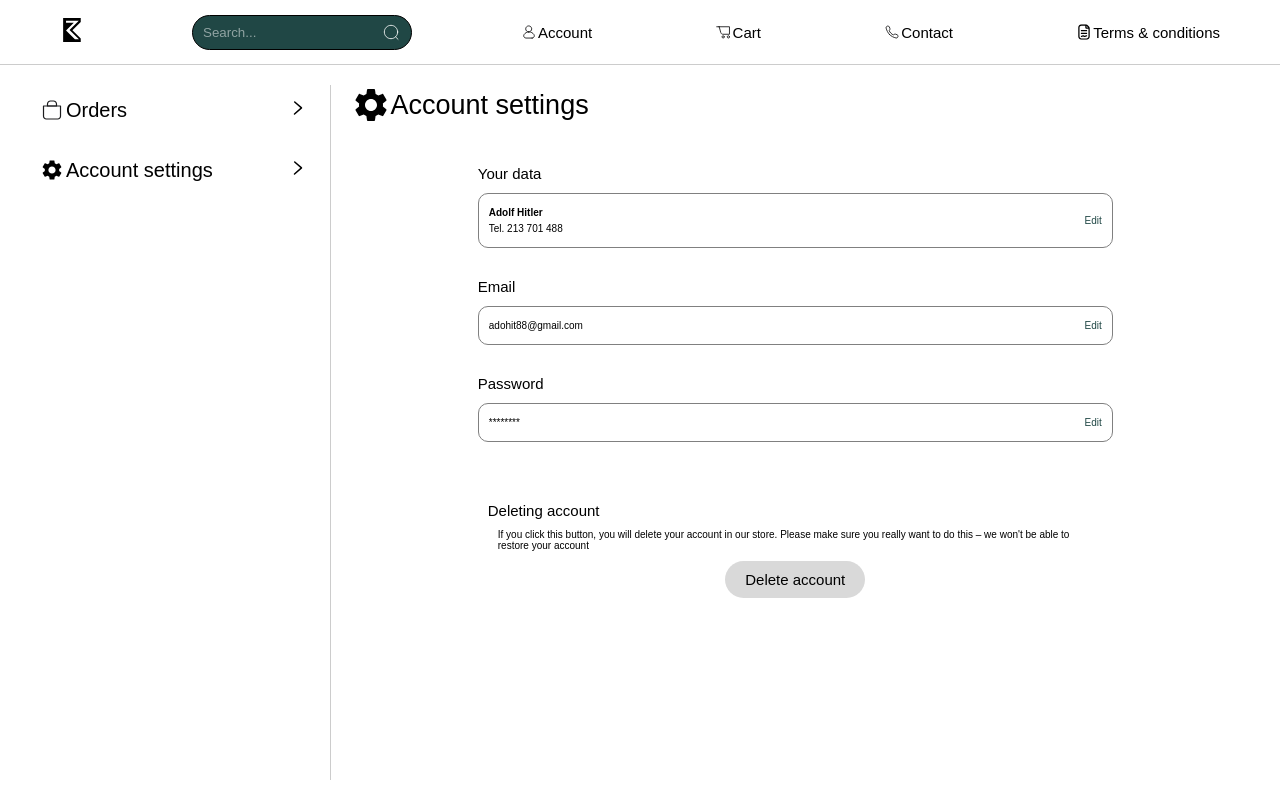
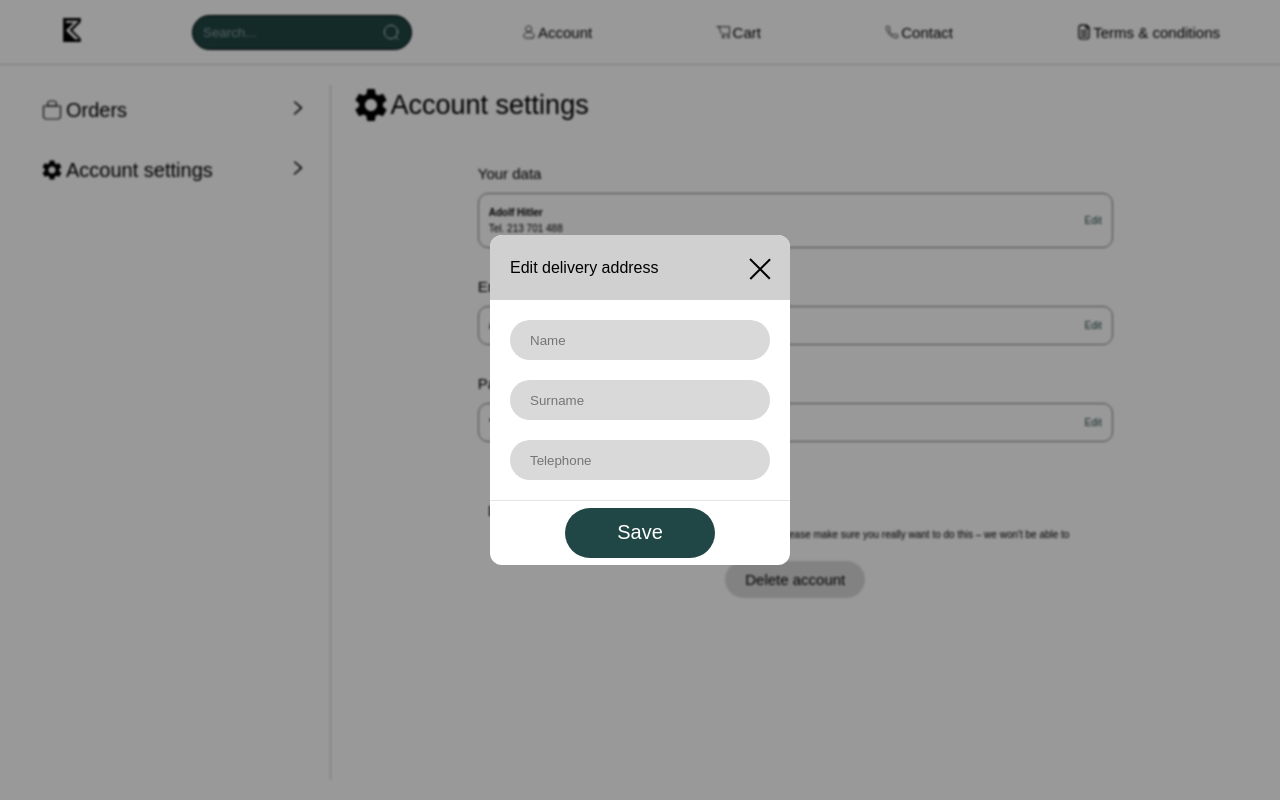
Before and after one commit to Zaluskyy/ecommerce, a Next.js app: page /account in a window 1280 px wide. Built offline with nearby package versions, Linux system fonts and the light colour scheme; a web font is replaced by a local one.

Commit message:
added universal popup component for mobile nad desktop

```diff
--- a/src/app/UI/AnimationVariants.tsx
+++ b/src/app/UI/AnimationVariants.tsx
@@ -60,14 +60,20 @@ export const popUpDesktopAnimation = {
 export const popUpMobileAnimation = {
     hidden: {
         scale: 0,
+        x: 0,
+        y: 0,
         opacity: 0
     },
     visible: {
         scale: 1,
+        x: 0,
+        y: 0,
         opacity: 1
     },
     exit: {
         scale: 0,
+        x: 0,
+        y: 0,
         opacity: 0
     }
 }
--- a/src/app/account/page.tsx
+++ b/src/app/account/page.tsx
@@ -6,7 +6,7 @@ import Image from 'next/image';
 
 import Login from './Login';
 import Register from './Register';
-import Account from './Account';
+import Dashboard from './Dashboard';
 import Orders from './Orders';
 import AccountSettings from './AccountSettings';
 
@@ -17,12 +17,47 @@ import arrowIcon from '../../../public/img/icon/arrow.svg'
 
 import EcommerceContext from '../store/context';
 
+import { AnimatePresence } from 'framer-motion';
+
+import EditDataPopUp from '../components/EditDataPopUp'
+import { adressSchema, changePrimaryData } from '../components/Schema';
+
 export default function Page(){
 
     const context = useContext(EcommerceContext)
     const { mobile, loginOrRegister, setLoginOrRegister, isAuth } = context
 
     const [accountDashboard, setAccountDashboard] = useState<"ORDERS"|"SETTINGS"|"">("")
+
+    const [editData, setEditData] = useState<boolean>(true)
+
+    const edit = {
+        data: {
+            initVal: {
+                name: '',
+                surname: '',
+                telephone: '',
+            },
+            schema: changePrimaryData,
+            inputs: [
+                {
+                    placeholder: "Name",
+                    type: "text",
+                    name: "name",
+                },
+                {
+                    placeholder: "Surname",
+                    type: "text",
+                    name: "surname",
+                },
+                {
+                    placeholder: "Telephone",
+                    type: "text",
+                    name: "telephone",
+                },
+            ]
+        }
+    }
 
     const getTitle = ()=>{
         if(!isAuth) {
@@ -97,7 +132,7 @@ export default function Page(){
             }
 
             {isAuth&&mobile&&accountDashboard==''&&
-            <Account setAccountDashboard={setAccountDashboard} />
+            <Dashboard setAccountDashboard={setAccountDashboard} />
             }
             {isAuth&&mobile&&accountDashboard=='ORDERS'&&
             <Orders/>
@@ -108,7 +143,7 @@ export default function Page(){
 
             {!mobile&&isAuth&&
             <>
-            <Account setAccountDashboard={setAccountDashboard} />
+            <Dashboard setAccountDashboard={setAccountDashboard} />
             <div className={style.line}/>
             <div className={style.desktopRightContainer}>
                 <div className={style.title}>
@@ -122,7 +157,19 @@ export default function Page(){
             </>
             }
 
+            <AnimatePresence
+            mode='wait'>
 
+                {editData&&
+                    <EditDataPopUp
+                    setEditData={setEditData}
+                    initialValues={edit.data.initVal}
+                    validationSchema={edit.data.schema}
+                    inputs={edit.data.inputs}
+                    />
+                }
+
+            </AnimatePresence>
 
         </div>
     )
--- a/src/app/account/style/Account.module.scss
+++ b/src/app/account/style/Dashboard.module.scss
@@ -1,4 +1,4 @@
-.Account{
+.Dashboard{
     width: 100%;
     padding: 0 20px;
 
@@ -39,7 +39,7 @@
 }
 
 @media (min-width: 768px){
-    .Account{
+    .Dashboard{
         width: 310px;
     }
 }
--- /dev/null
+++ b/src/app/components/EditDataPopUp.tsx
@@ -0,0 +1,119 @@
+import React, { FC, useContext, useEffect } from 'react';
+import style from './styles/EditDataPopUp.module.scss';
+
+import { Field, Form, Formik } from 'formik'
+import * as yup from 'yup';
+
+import { motion } from 'framer-motion'
+
+import { popUpDesktopAnimation, popUpMobileAnimation } from '../UI/AnimationVariants'
+import EcommerceContext from '../store/context';
+
+interface InputItem {
+    placeholder: string;
+    type: string;
+    name: string;
+}
+
+interface EditDataPopUpProps{
+    setEditData: React.Dispatch<React.SetStateAction<boolean>>,
+    initialValues: Record<string, string>,
+    validationSchema: yup.ObjectSchema<any>;
+    inputs: InputItem[],
+}
+
+const EditDataPopUp: FC<EditDataPopUpProps> = ({setEditData, initialValues, validationSchema, inputs}) => {
+
+    const context = useContext(EcommerceContext)
+    const {mobile} = context
+
+    useEffect(()=>{
+        window.scrollTo({
+            top: 0,
+            behavior: 'smooth',
+          })
+    }, [])
+
+    useEffect(()=>{
+        document.body.style.overflow = 'hidden'
+        return()=>{
+            document.body.style.overflow = 'auto';
+        }
+    }, [])
+
+
+    const handleSave = ()=>{
+        // add data to base
+        // setChangeRecipientsData(false)
+    }
+
+    const handleExit = ()=>{
+        setEditData(false)
+    }
+
+    return(
+        <>
+            <motion.div
+            variants={mobile?popUpMobileAnimation: popUpDesktopAnimation}
+            initial="hidden"
+            animate="visible"
+            exit="exit"
+            className={style.EditDataPopUp}
+            >
+                <div className={style.topBar}>
+                    <span>Edit delivery address</span>
+                    <motion.div
+                    className={style.exit}
+                    onClick={handleExit}
+
+                    initial="hidden"
+                    animate="visible"
+                    exit="exit"
+                    >
+                        <div/>
+                        <div/>
+                    </motion.div>
+                </div>
+                <Formik
+                initialValues={initialValues}
+                validationSchema={validationSchema}
+                onSubmit={handleSave}
+                >
+                    {({ errors, touched }) => (
+                    <Form>
+                        {
+                            inputs.map((item, index)=>{
+                                return (
+                                    <div key={index}>
+                                        <Field
+                                        placeholder={item.placeholder}
+                                        type={item.type}
+                                        name={item.name}
+                                        className={errors[item.name]&&touched[item.name]&&style.errorInput}
+                                        />
+                                        <div className={style.errorContainer}>
+                                            {errors[item.name]&&touched[item.name]&&<span className={style.error}>{errors[item.name]}</span>}
+                                        </div>
+                                    </div>
+                                )
+                            })
+                        }
+
+                        <button type="submit" >Save</button>
+                    </Form>
+                )}
+
+                </Formik>
+                <div className={style.buttonContainer}/>
+            </motion.div>
+            <motion.div
+            onClick={handleExit}
+            initial={{opacity: 0}}
+            animate={{opacity: 1}}
+            exit={{opacity: 0}}
+            className={style.background}/>
+        </>
+    )
+}
+
+export default EditDataPopUp
--- a/src/app/components/Schema.tsx
+++ b/src/app/components/Schema.tsx
@@ -16,7 +16,7 @@ export const registerSchema = yup.object().shape({
         .required("Required"),
     confirmPassword: yup
         .string()
-         .oneOf([yup.ref('password')], "Passwords must match")
+        .oneOf([yup.ref('password')], "Passwords must match")
         .required("Required")
 })
 
@@ -60,3 +60,48 @@ export const forgotPassword = yup.object().shape({
         .email("Please enter a valid email")
         .required("Required"),
 })
+
+
+
+
+
+export const changePrimaryData = yup.object().shape({
+    name: yup
+        .string()
+        .required("Required"),
+    surname: yup
+        .string()
+        .required("Required"),
+    telephone: yup
+        .number()
+        .required("Require"),
+})
+
+export const changeEmail = yup.object().shape({
+    currentEmail: yup
+        .string()
+        .email("Please enter a valid email")
+        .required("Required"),
+    newEmail: yup
+        .string()
+        .email("Please enter a valid email")
+        .required("Required"),
+    confirmNewEmail: yup
+        .string()
+        .oneOf([yup.ref('newEmail')], "Emails must match")
+        .required("Required")
+})
+
+export const changePassword = yup.object().shape({
+    currentPassword: yup
+        .string()
+        .required("Required"),
+    newPassword: yup
+        .string()
+        .matches(passwordRules, {message: "Your password have to include at least 1 lower case letter, 1 uppercase letter, 1 numerical digit and one special character"})
+        .required("Required"),
+    confirmNewPassword: yup
+        .string()
+        .oneOf([yup.ref('newPassword')], "Passwords must match")
+        .required("Required")
+})
--- /dev/null
+++ b/src/app/components/styles/EditDataPopUp.module.scss
@@ -0,0 +1,130 @@
+@import '../../variables.scss';
+
+$topBarHeight: 65px;
+$bottomBarHeight: 65px;
+
+.EditDataPopUp{
+    width: 100vw;
+    height: 100vh;
+    height: 100dvh;
+    position: absolute;
+    left: 0;
+    top: 0;
+    z-index: 101;
+    background-color: white;
+    border-radius: 12px;
+
+    .topBar{
+        width: 100%;
+        height: $topBarHeight;
+        display: flex;
+        justify-content: space-between;
+        padding: 20px;
+        align-items: center;
+        background-color: #d0d0d0;
+
+        .exit{
+            cursor: pointer;
+            width: 20px;
+            height: 20px;
+            position: relative;
+
+            div{
+                position: absolute;
+                width: 28.3px;
+                height: 2px;
+                background-color: black;
+            }
+            div:nth-child(1){
+                transform-origin: right;
+                right: 0;
+                transform: rotate(-45deg);
+            }
+            div:nth-child(2){
+                transform-origin: left;
+                transform: rotate(45deg);
+            }
+        }
+    }
+    form{
+        width: 100%;
+        height: calc(100% - $topBarHeight - $bottomBarHeight);
+        padding: 20px;
+        padding-bottom: 0;
+        overflow: scroll;
+        background-color: white;
+
+        input{
+            width: 100%;
+            height: 40px;
+            border-radius: 50px;
+            padding: 10px 20px;
+            background-color: #d9d9d9;
+            border: none;
+        }
+
+        .errorContainer{
+            width: 100%;
+            height: 20px;
+            padding-left: 10px;
+            padding-top: 2px;
+            display: flex;
+            justify-content: flex-start;
+            align-items: flex-start;
+
+            span.error{
+                font-size: 9px;
+                color: #ee5656;
+            }
+        }
+
+        button{
+            position: absolute;
+            bottom: $bottomBarHeight/2;
+            left: 50%;
+            transform: translate(-50%, 50%);
+            width: 50%;
+            height: 50px;
+            background-color: $green;
+            color: white;
+            border: none;
+            border-radius: 50px;
+            font-size: 20px;
+            display: flex;
+            justify-content: center;
+            align-items: center;
+        }
+    }
+
+    .buttonContainer{
+        width: 100%;
+        height: $bottomBarHeight;
+        border-top: 1px solid rgba(0, 0, 0, 0.1);
+    }
+}
+
+@media (min-width: 768px){
+    .EditDataPopUp{
+        width: 300px;
+        height: auto;
+        max-height: 90vh;
+        left: 50%;
+        top: 50%;
+        transform: translate(-50%, -50%);
+        overflow: hidden;
+
+        form{
+            max-height: calc(90vh - $topBarHeight - $bottomBarHeight);
+        }
+    }
+    .background{
+        width: 100vw;
+        height: 100vh;
+        background-color: rgba(0, 0, 0, 0.4);
+        backdrop-filter: blur(1px);
+        position: absolute;
+        left: 0;
+        top: 0;
+        z-index: 100;
+    }
+}
```
Also changed, not shown: src/app/account/Dashboard.tsx (renamed from src/app/account/Account.tsx, +5 -5 lines).
